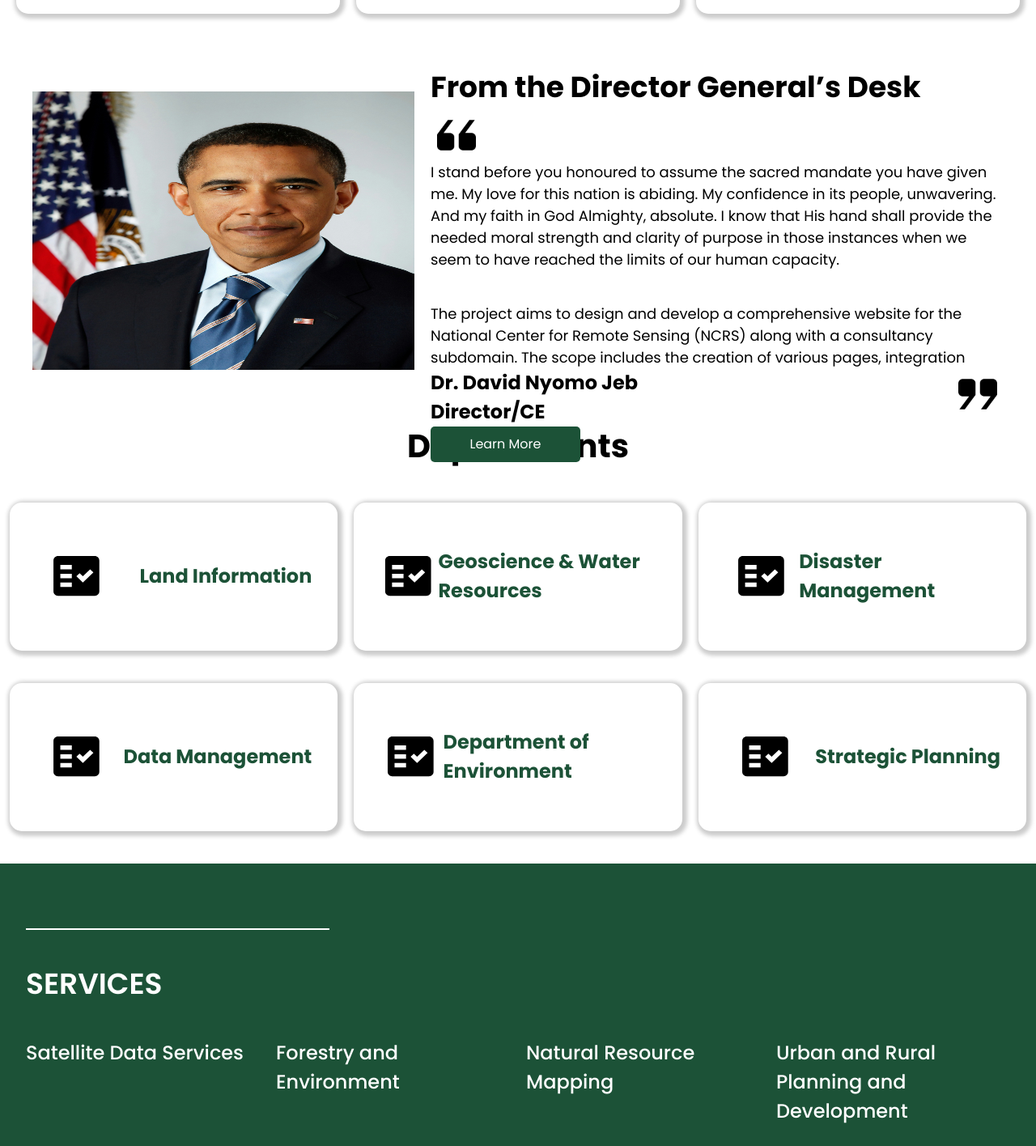
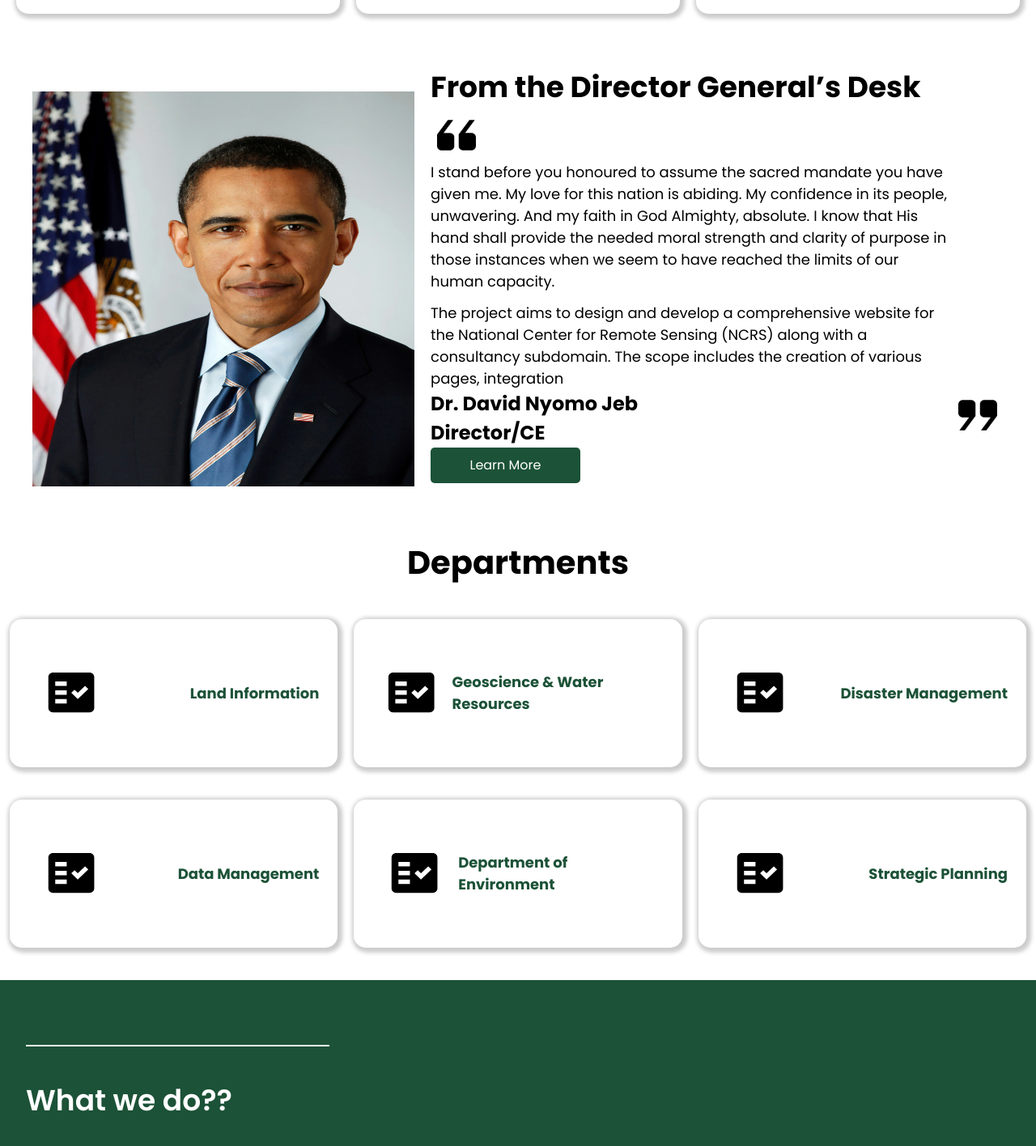
Before and after one commit to Musecreatives/ncrs_frontend, a Next.js app: page / in a window 1280 px wide. Shown: the part 1180-2596 px from the top of the page at 81% size. Built offline with nearby package versions, Linux system fonts and the light colour scheme.

Commit message:
card fix

```diff
--- a/src/app/page.tsx
+++ b/src/app/page.tsx
@@ -7,7 +7,7 @@ import KeyLinks, { WebKeyLinks } from "@/componets/keylinks/KeyLinks";
 import NewsLetter from "@/componets/newsletter/NewsLetter";
 import ProgramsSlide from "@/componets/ProgramsSlide";
 import Quote, { WebQuote } from "@/componets/quote/Quote";
-import Services from "@/componets/Services";
+import Services from "@/componets/services/Services";
 
 
 export default function Home() {
--- a/src/componets/blogCard/styles.module.css
+++ b/src/componets/blogCard/styles.module.css
@@ -3,7 +3,7 @@
 }
 
 .blog_post_slide_card_banner_cover{
-    @apply relative w-full h-[10rem] 2xl:h-[12rem] rounded-[15px]
+    @apply relative w-full h-[10rem] 2xl:h-[226px] rounded-[15px]
 }
 
 .blog_post_slide_card_banner{
--- a/src/componets/department/styles.module.css
+++ b/src/componets/department/styles.module.css
@@ -30,11 +30,11 @@
 }
 
 .web_department_card{
-    @apply flex justify-between items-center 2xl:w-[90%] h-[183px] py-[24px] px-[2rem] xlg-max:px-[1rem] rounded-[15px] shadow-3xl
+    @apply flex justify-between items-center 2xl:w-[90%] h-[183px] py-[24px] px-[23px] xlg-max:px-[0.5rem] rounded-[15px] shadow-3xl
 }
 
 .web_department_card > p{
-    @apply text-[24px] xlg-max:text-[20px] xlg-max:w-[70%] font-[700] text-[#1C5237]
+    @apply text-[18px] xlg-max:text-[18px] xlg-max:w-[70%] font-[700] text-[#1C5237]
 }
 
 .web_department_card_icon{
--- a/src/componets/quote/styles.module.css
+++ b/src/componets/quote/styles.module.css
@@ -19,7 +19,7 @@
 /* Web Qoute */
 
 .web_quote{
-    @apply px-3 h-[47vh] xlg-max:h-[100vh] xl:px-10 2xl:h-[90vh] relative hidden xlg:flex justify-between items-start my-[4rem] gap-x-5 2xl:px-[10rem] 2xl:mt-[10rem]
+    @apply px-3 h-[45vh] xlg-max:h-[100vh] xl:px-10 xl:h-[65vh] 2xl:h-[90vh] relative hidden xlg:flex justify-between items-start my-[4rem] gap-x-5 2xl:px-[10rem] 2xl:mt-[10rem]
 }
 
 .web_quote_img_cover{
@@ -38,12 +38,16 @@
     @apply text-[36px] font-[700]
 }
 
+.web_quote_text{
+    @apply xl:pr-[4rem]
+}
+
 .web_quote_text > p{
     @apply text-[18px] font-[400]
 }
 
 .web_quote_text > p:nth-child(3){
-    @apply mt-10
+    @apply mt-3
 }
 
 .web_quote_left_cover{
--- a/src/componets/Services.tsx
+++ b/src/componets/services/Services.tsx
@@ -1,10 +1,10 @@
-import styles from './style.module.css'
+import styles from './styles.module.css'
 
 export default function Services(){
     return(
         <div className={styles.services}>
             <span className={styles.services_line}></span>
-            <h1 className={styles.services_heading}>SERVICES</h1>
+            <h1 className={styles.services_heading}>What we do??</h1>
             <div className={styles.service}>
                 <p>Satellite Data Services</p>
                 <p>Forestry and Environment</p>
--- /dev/null
+++ b/src/componets/services/styles.module.css
@@ -0,0 +1,21 @@
+/* services */
+
+.services{
+    @apply hidden xlg:block bg-[#1C5237] px-[2rem] py-[5rem] text-[#FFFF]
+}
+
+.services_line{
+    @apply block bg-[#FFFF] w-[375px] h-[2px]
+}
+
+.services_heading{
+    @apply mt-10 text-[36px] font-[600]
+}
+
+.service{
+    @apply grid grid-cols-4 mt-10 gap-5
+}
+
+.service > p{
+    @apply font-[500] text-[24px] xl:text-[20px]
+}
--- a/src/componets/style.module.css
+++ b/src/componets/style.module.css
@@ -160,28 +160,6 @@
 
 
 
-/* services */
-
-.services{
-    @apply hidden xlg:block bg-[#1C5237] px-[2rem] py-[5rem] text-[#FFFF]
-}
-
-.services_line{
-    @apply block bg-[#FFFF] w-[375px] h-[2px]
-}
-
-.services_heading{
-    @apply mt-10 text-[36px] font-[600]
-}
-
-.service{
-    @apply grid grid-cols-4 mt-10 gap-5
-}
-
-.service > p{
-    @apply font-[500] text-[24px]
-}
-
 
 /* programs */
 
```
